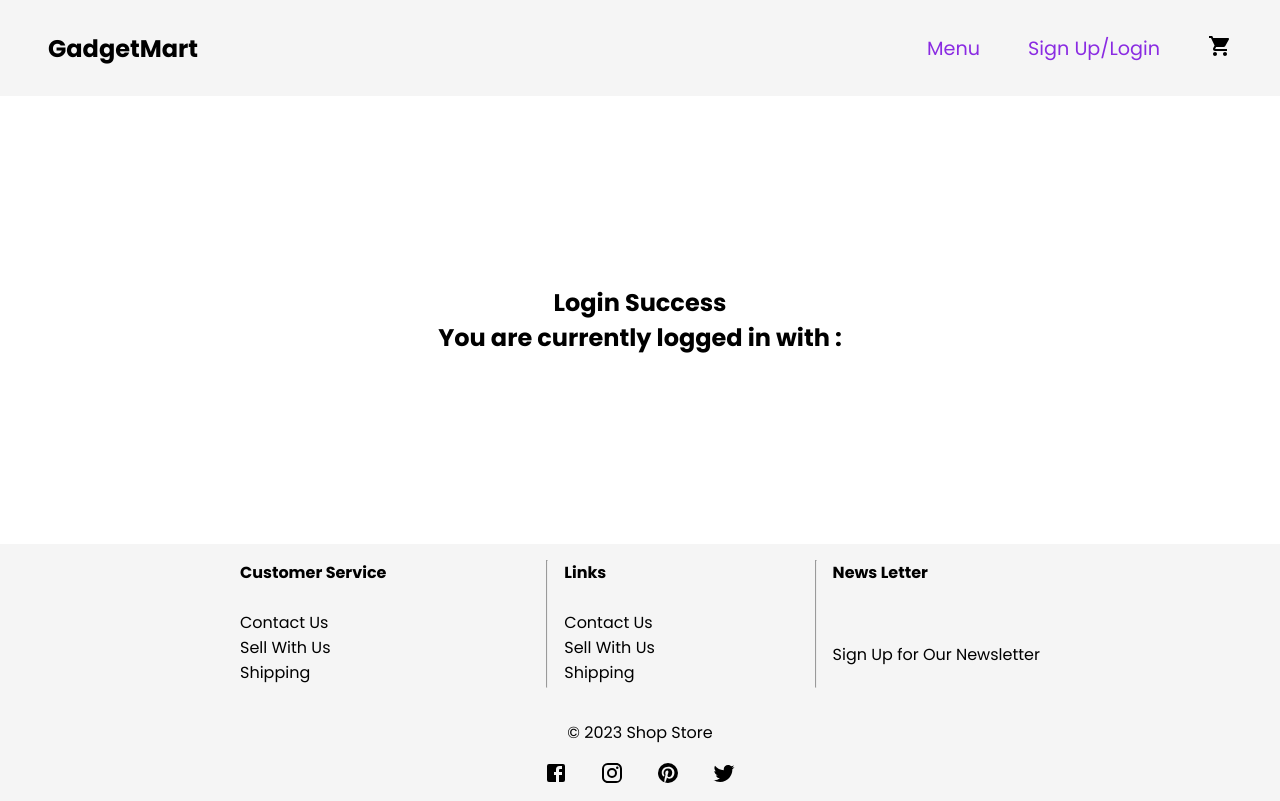
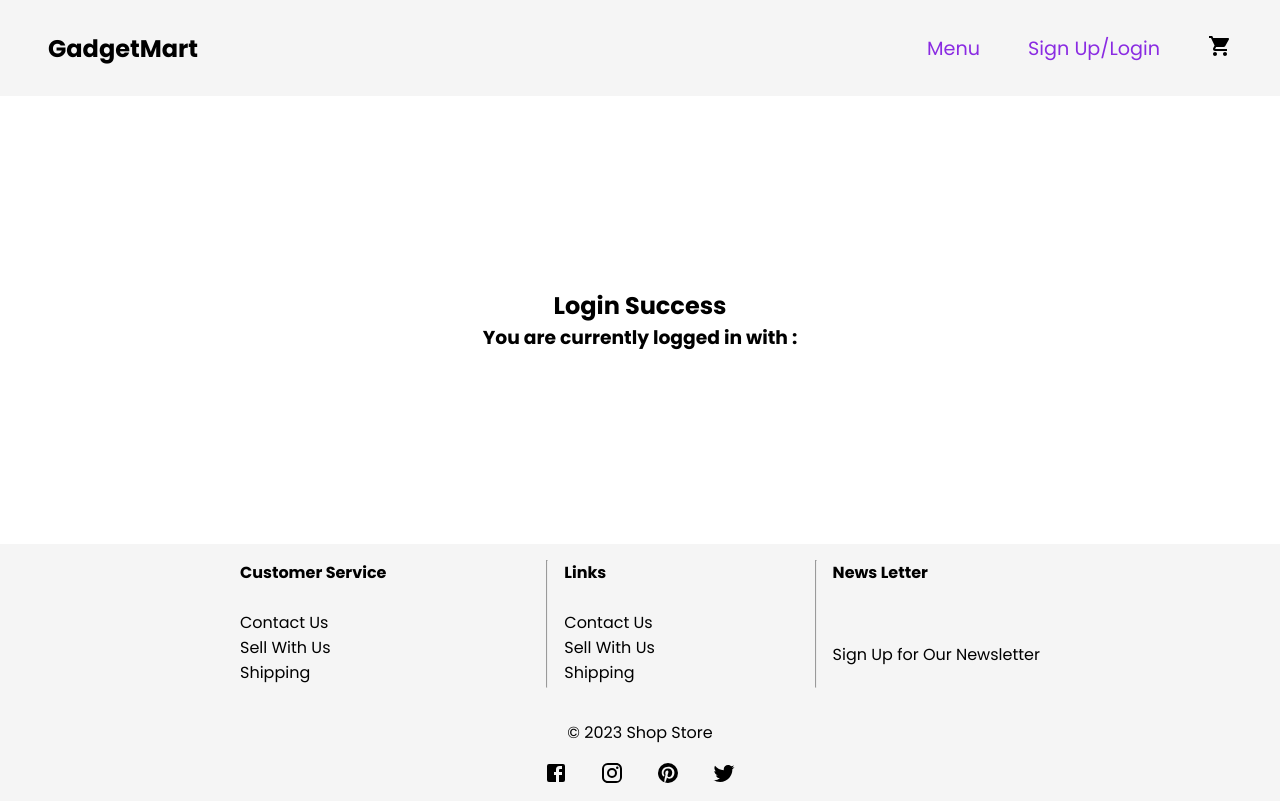
Before and after one commit to RKanna/skillsafari-ecom-project, a React (Vite) app: page /PostLogin in a window 1280 px wide. Built offline with nearby package versions, Linux system fonts and the light colour scheme.

Commit message:
major changes in navbar dynamically

```diff
--- a/src/components/Navbar.component.jsx
+++ b/src/components/Navbar.component.jsx
@@ -1,8 +1,10 @@
 import { createBrowserRouter, RouterProvider } from "react-router-dom";
 import { Link } from "react-router-dom";
 import ShoppingCartIcon from "@mui/icons-material/ShoppingCart";
+import { useUser } from "./../context/UserContext.jsx";
 
 const Navbar = () => {
+  const { userEmail, displayName } = useUser();
   return (
     <section className="navbar">
       <div className="nav-left">
@@ -14,7 +16,19 @@ const Navbar = () => {
       </div>
       <div className="nav-right">
         <Link to="/Menu">Menu</Link>
-        <Link to="/Login">Sign Up/Login</Link>
+
+        {/* <Link to="/Login">Sign Up/Login</Link> */}
+        {/* {isLoggedIn ? (
+          <Link to="/userdashboard">Hello {userEmail}!</Link>
+        ) : (
+          <Link to="/login">Sign Up/Login</Link>
+        )} */}
+
+        {userEmail ? (
+          <span className="userSpotlight">Hello {displayName}</span>
+        ) : (
+          <Link to="/Login">Sign Up/Login</Link>
+        )}
 
         <ShoppingCartIcon className="cart" />
       </div>
--- a/src/components/Routes/PostLogin.component.jsx
+++ b/src/components/Routes/PostLogin.component.jsx
@@ -3,8 +3,8 @@ const PostLogin = () => {
   const { userEmail } = useUser();
   return (
     <section className="postlogin">
-      <h1>Login Success</h1>
-      <h2>You are currently logged in with : {userEmail}</h2>
+      <h2>Login Success</h2>
+      <h3>You are currently logged in with : {userEmail}</h3>
     </section>
   );
 };
--- a/src/components/Routes/login.routes.component.jsx
+++ b/src/components/Routes/login.routes.component.jsx
@@ -12,17 +12,16 @@ import { useUser } from "../../context/UserContext.jsx";
 
 const LoginPage = () => {
   const { setUser } = useUser();
+
   const [loginVariable, setLoginVariable] = useState("");
   const [email, setEmail] = useState("");
   const [password, setPassword] = useState("");
   const navigate = useNavigate();
   const signInWithGoogle = async (event) => {
     event.preventDefault();
-
     const { user } = await signInWithGooglePopup();
     const userDocRef = await createUserDocumentFromAuth(user);
-    setUser(user.email);
-
+    setUser(user.email, user.displayName);
     navigate("/userdashboard");
   };
 
--- a/src/context/UserContext.jsx
+++ b/src/context/UserContext.jsx
@@ -4,13 +4,15 @@ const UserContext = createContext();
 
 export const UserProvider = ({ children }) => {
   const [userEmail, setUserEmail] = useState(null);
+  const [displayName, setDisplayName] = useState(null);
 
-  const setUser = (email) => {
+  const setUser = (email, name) => {
     setUserEmail(email);
+    setDisplayName(name);
   };
 
   return (
-    <UserContext.Provider value={{ userEmail, setUser }}>
+    <UserContext.Provider value={{ userEmail, displayName, setUser }}>
       {children}
     </UserContext.Provider>
   );
--- a/src/index.scss
+++ b/src/index.scss
@@ -229,3 +229,7 @@ form {
   justify-content: center;
   align-items: center;
 }
+.userSpotlight {
+  color: darkblue;
+  font-weight: 700;
+}
```
